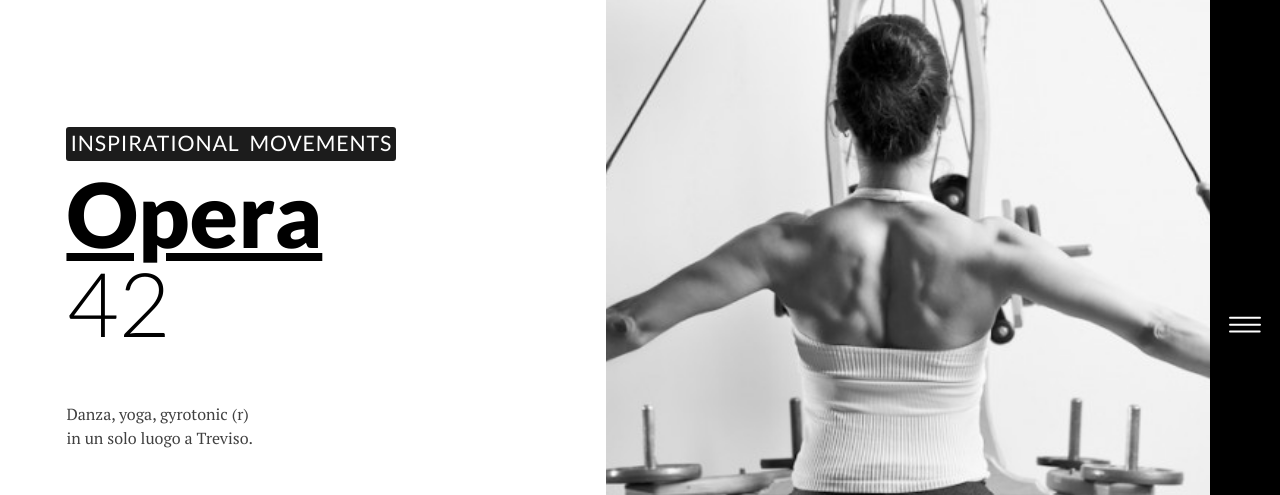
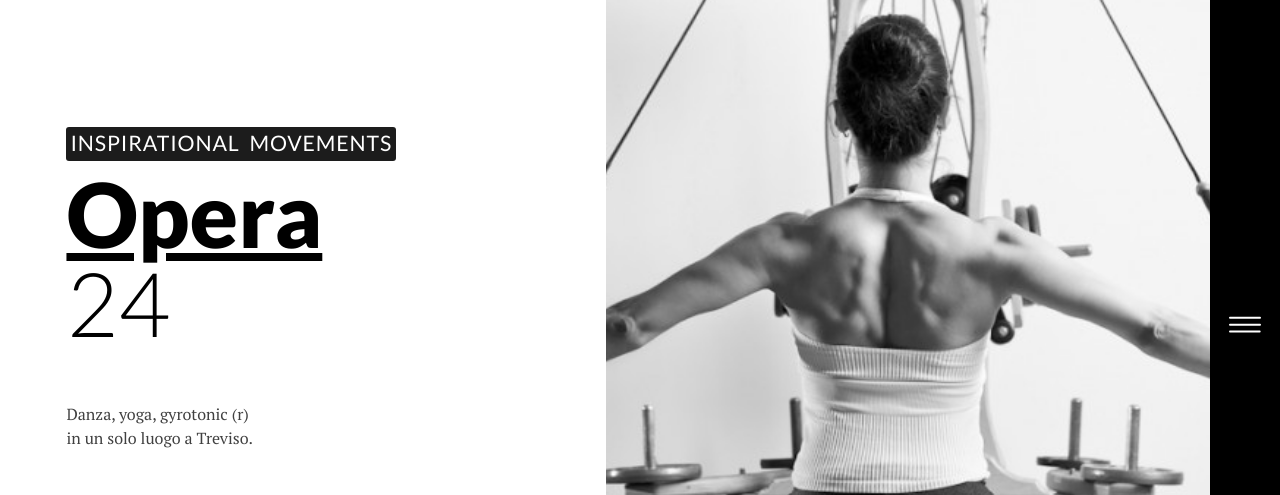
Before and after one commit to teoooo78/opera24, a plain HTML site: page index.html in a window 1280 px wide. Shown: the part 68-563 px from the top of the page. Drawn offline with Linux system fonts and the light colour scheme; animation ran at ten frames a second; files whose address does not match are found by name; a web font is replaced by a local one.

Commit message:
42 to 24

```diff
--- a/index.html
+++ b/index.html
@@ -149,7 +149,7 @@
                     <h4 class="text-uppercase fw-normal ls text-white bg-dark p-1 rounded d-inline-block" data-zanim-xs='{"delay":0.1}'>Inspirational &nbsp;movements</h4>
                   </div>
                   <div class="overflow-hidden">
-                    <h1 class="display-3 fs-5 fs-sm-6" id="sc" data-zanim-xs='{"delay":0.2}'><span class="text-decoration-underline">Opera</span><br /><span class="fw-light">42</span></h1>
+                    <h1 class="display-3 fs-5 fs-sm-6" id="sc" data-zanim-xs='{"delay":0.2}'><span class="text-decoration-underline">Opera</span><br /><span class="fw-light">24</span></h1>
                   </div>
                   <div class="overflow-hidden">
                     <p class="text-900 fs-0 mt-3 mt-md-5" data-zanim-xs='{"delay":0.3}'>Danza, yoga, gyrotonic (r)<br />in un solo luogo a Treviso.</p>
```
